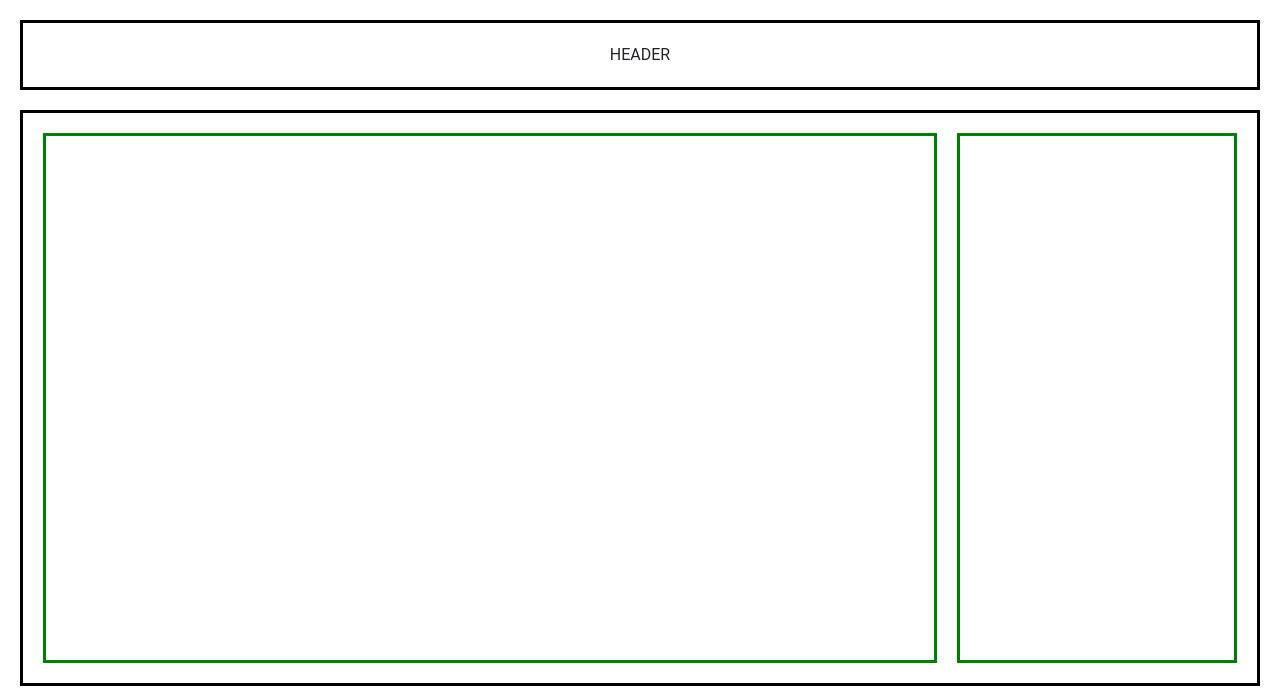
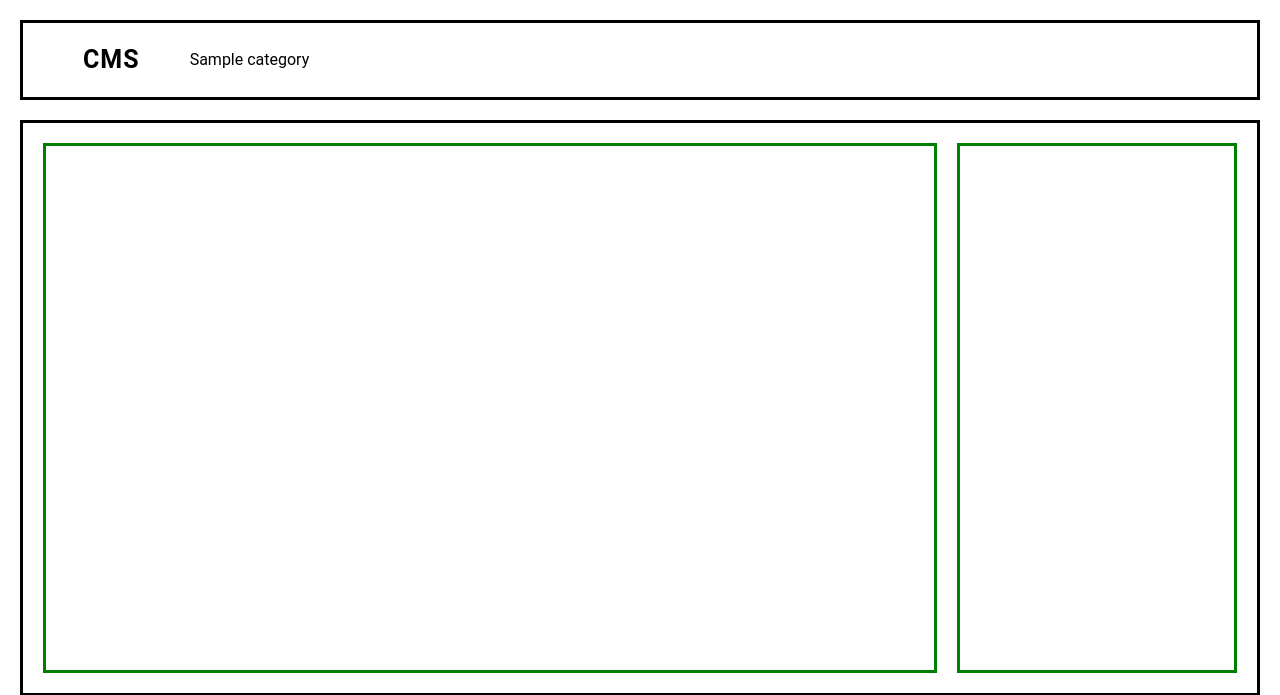
Before and after one commit to touzaelhassan/CMS-USING-PHP-PROCEDURAL, a PHP site: page / in a window 1280 px wide. Shown: the top 695 px of the page. Run offline with PHP 8.4, Linux system fonts and the light colour scheme; tables that the repository leaves empty or names only in its code hold one stand-in row (values such as "Sample post").

Commit message:
Inserting data into gategories table and displaying it in header navigation

```diff
--- /dev/null
+++ b/admin/includes/functions.php
@@ -0,0 +1,13 @@
+<!-- Start Categories Functions -->
+<?php
+
+function get_categories()
+{
+  global $connection;
+  $sql = "SELECT * FROM categories";
+  $query = mysqli_query($connection, $sql);
+  return mysqli_fetch_all($query, MYSQLI_ASSOC);
+}
+
+?>
+<!-- End Categories Functions -->
--- a/css/style.css
+++ b/css/style.css
@@ -9,13 +9,45 @@
 body {
   margin: 20px;
 }
+
+ul {
+  margin: 0;
+  padding: 0;
+  list-style: none;
+}
+
+a {
+  color: #000;
+  text-decoration: none;
+}
 /* End General Styles */
 
 /* Start Header Section */
 .header {
   border: 3px solid #000;
-  padding: 20px;
-  text-align: center;
+  padding: 0 60px;
+}
+
+.header__content {
+  display: flex;
+  align-items: center;
+  gap: 40px;
+}
+
+.logo__link {
+  font-size: 25px;
+  font-weight: 700;
+  letter-spacing: 1px;
+}
+
+.nav__list {
+  display: flex;
+  align-items: center;
+}
+
+.nav__link {
+  display: inline-block;
+  padding: 25px 10px;
 }
 /* End Header Section */
 
--- a/includes/head.php
+++ b/includes/head.php
@@ -1,3 +1,6 @@
+<?php include './admin/includes/DBConnection.php' ?>
+<?php include './admin/includes/functions.php' ?>
+
 <!DOCTYPE html>
 <html lang="en">
 
--- a/includes/header.php
+++ b/includes/header.php
@@ -1,5 +1,16 @@
+<?php $categories = get_categories(); ?>
+
 <header class="header">
   <div class="header__content">
-    HEADER
+    <div class="logo"><a class="logo__link" href="#">CMS</a></div>
+    <nav class="navigation">
+      <ul class="nav__list">
+        <?php foreach ($categories as $category) : ?>
+          <li class="nav__item">
+            <a class="nav__link" href="#"><?php echo $category["category_title"] ?></a>
+          </li>
+        <?php endforeach; ?>
+      </ul>
+    </nav>
   </div>
 </header>
```
Also changed, not shown: admin/functions.php (deleted).
